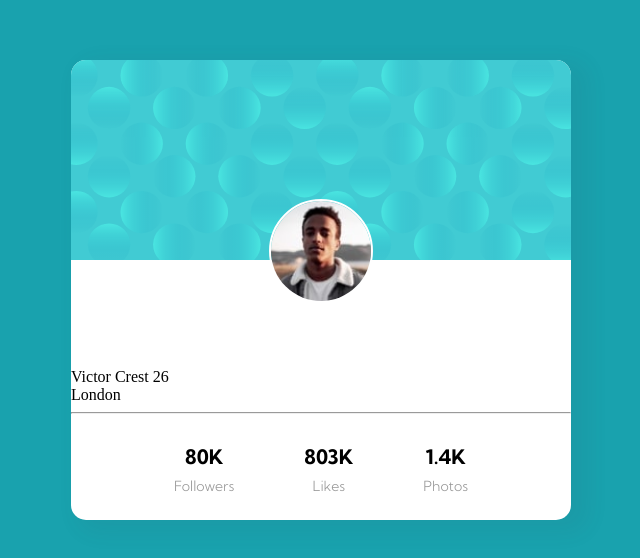
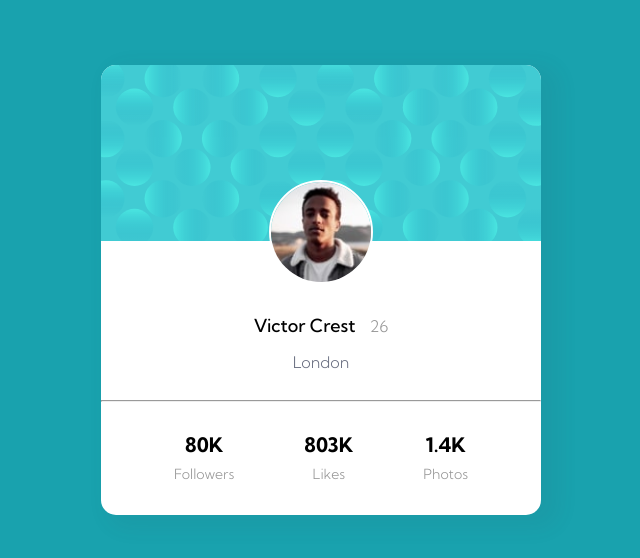
Before and after one commit to Youssef5107/Profile-card-component, a plain HTML site: page index.html in a window 1280 px wide. Shown: the part 118-676 px from the top of the page, without its empty margins (327-967 px from the left). Drawn offline with Linux system fonts and the light colour scheme.

Commit message:
style:adjust  card profile info

```diff
--- a/css/style.css
+++ b/css/style.css
@@ -36,8 +36,8 @@ body {
 }
 
 main {
-	height: 460px;
-	max-width: 500px;
+	height: 450px;
+	max-width: 440px;
 	width: 100%;
 	box-shadow: 12px 7px 20px 6px rgb(57 75 84 / 8%);
 	border-radius: 15px;
@@ -97,3 +97,29 @@ main {
 .photos-area {
 	margin-left: 70px;
 }
+
+.user-info {
+	justify-content: center;
+	position: relative;
+	bottom: 35px;
+}
+
+.user-name {
+	font-size: 18px;
+	font-family: medium;
+}
+
+span {
+	font-family: 'light';
+	font-size: 16px;
+	margin-left: 10px;
+	color: var(--Dark-gray);
+}
+
+.city {
+	text-align: center;
+	position: relative;
+	bottom: 20px;
+	font-family: 'light';
+	color: var(--Dark-grayish-blue);
+}
```
